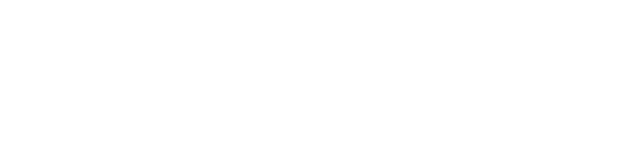
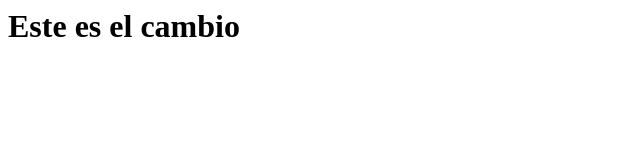
Before and after one commit to vNGC224/UF4, a plain HTML site: page html ejemplo/index.html in a window 1280 px wide. Shown: the whole page, without its empty margins (0-640 px from the left). Drawn offline with Linux system fonts and the light colour scheme.

Commit message:
Update index.html

```diff
--- a/html ejemplo/index.html
+++ b/html ejemplo/index.html
@@ -1 +1,4 @@
 <DOCTYPE html>
+  <html>
+    <h1>Este es el cambio</h1>
+  </html>
```
